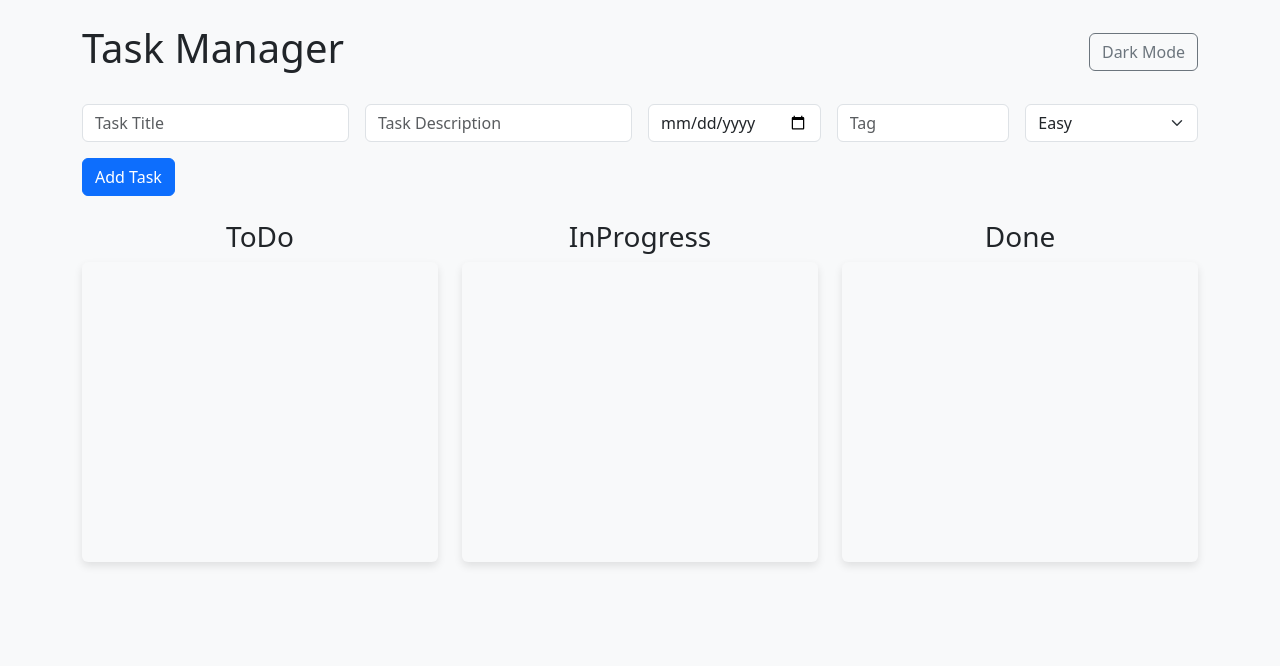
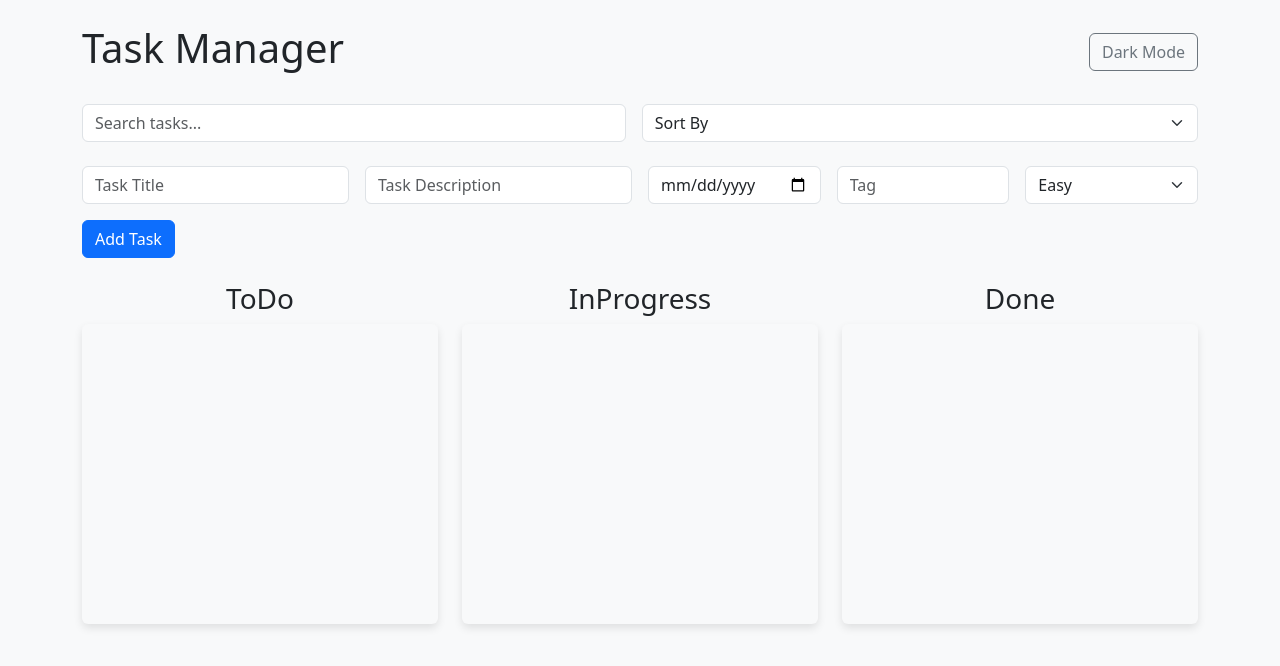
Before and after one commit to saranshhalwai/task-manager, a React (Create React App) app: page / in a window 1280 px wide. Shown: the top 666 px of the page. Built offline with nearby package versions, Linux system fonts and the light colour scheme.

Commit message:
sort and search

```diff
--- a/src/App.js
+++ b/src/App.js
@@ -1,7 +1,7 @@
 import React, { useState, useEffect } from 'react';
 import { DragDropContext, Droppable, Draggable } from '@hello-pangea/dnd';
 import 'bootstrap/dist/css/bootstrap.min.css';
-import { FaTrash, FaClock, FaTag } from 'react-icons/fa'; // Removed FaLightbulb
+import { FaTrash, FaClock, FaTag } from 'react-icons/fa';
 
 function App() {
   const [tasks, setTasks] = useState({
@@ -11,6 +11,8 @@ function App() {
   });
 
   const [darkMode, setDarkMode] = useState(false);
+  const [searchQuery, setSearchQuery] = useState('');
+  const [sortOption, setSortOption] = useState('');
 
   useEffect(() => {
     const savedTasks = JSON.parse(localStorage.getItem('tasks'));
@@ -41,12 +43,8 @@ function App() {
     e.target.reset();
   };
 
-  const onDragStart = () => {
-    document.body.style.userSelect = 'none';
-  };
-
   const onDragEnd = (result) => {
-    console.log("Drag result:", result); // Log the drag result
+    document.body.style.userSelect = 'auto';
     const { source, destination } = result;
     if (!destination) return;
 
@@ -68,7 +66,6 @@ function App() {
         [destination.droppableId]: destColumn,
       }));
     }
-    document.body.style.userSelect = 'auto';
   };
 
   const deleteTask = (column, index) => {
@@ -82,6 +79,25 @@ function App() {
     });
   };
 
+  const filteredAndSortedTasks = (columnTasks) => {
+    let filteredTasks = columnTasks.filter((task) =>
+      task.title.toLowerCase().includes(searchQuery.toLowerCase())
+    );
+
+    if (sortOption === 'title') {
+      filteredTasks.sort((a, b) => a.title.localeCompare(b.title));
+    } else if (sortOption === 'deadline') {
+      filteredTasks.sort((a, b) =>
+        a.deadline && b.deadline ? new Date(a.deadline) - new Date(b.deadline) : 0
+      );
+    } else if (sortOption === 'difficulty') {
+      const difficultyOrder = { Easy: 1, Medium: 2, Hard: 3 };
+      filteredTasks.sort((a, b) => difficultyOrder[a.difficulty] - difficultyOrder[b.difficulty]);
+    }
+
+    return filteredTasks;
+  };
+
   return (
     <div className={darkMode ? 'bg-dark text-white min-vh-100' : 'bg-light text-dark min-vh-100'}>
       <div className="container py-4">
@@ -93,6 +109,26 @@ function App() {
           >
             {darkMode ? 'Light Mode' : 'Dark Mode'}
           </button>
+        </div>
+
+        <div className="d-flex mb-4">
+          <input
+            type="text"
+            className="form-control me-3"
+            placeholder="Search tasks..."
+            value={searchQuery}
+            onChange={(e) => setSearchQuery(e.target.value)}
+          />
+          <select
+            className="form-select"
+            value={sortOption}
+            onChange={(e) => setSortOption(e.target.value)}
+          >
+            <option value="">Sort By</option>
+            <option value="title">Title</option>
+            <option value="deadline">Deadline</option>
+            <option value="difficulty">Difficulty</option>
+          </select>
         </div>
 
         <form onSubmit={handleSubmit} className="mb-4">
@@ -141,7 +177,7 @@ function App() {
           <button type="submit" className="btn btn-primary mt-3">Add Task</button>
         </form>
 
-        <DragDropContext onDragEnd={onDragEnd} onDragStart={onDragStart}>
+        <DragDropContext onDragEnd={onDragEnd} onDragStart={() => document.body.style.userSelect = 'none'}>
           <div className="row">
             {Object.keys(tasks).map((status) => (
               <div key={status} className="col-md-4">
@@ -158,7 +194,7 @@ function App() {
                         boxShadow: '0 4px 8px rgba(0,0,0,0.1)',
                       }}
                     >
-                      {tasks[status].map((task, index) => (
+                      {filteredAndSortedTasks(tasks[status]).map((task, index) => (
                         <Draggable key={task.id} draggableId={task.id} index={index}>
                           {(provided) => (
                             <div
@@ -174,7 +210,6 @@ function App() {
                                     ? 'orange'
                                     : 'red'
                                 }`,
-                                ...provided.draggableProps.style
                               }}
                             >
                               <div className="card-body">
```
